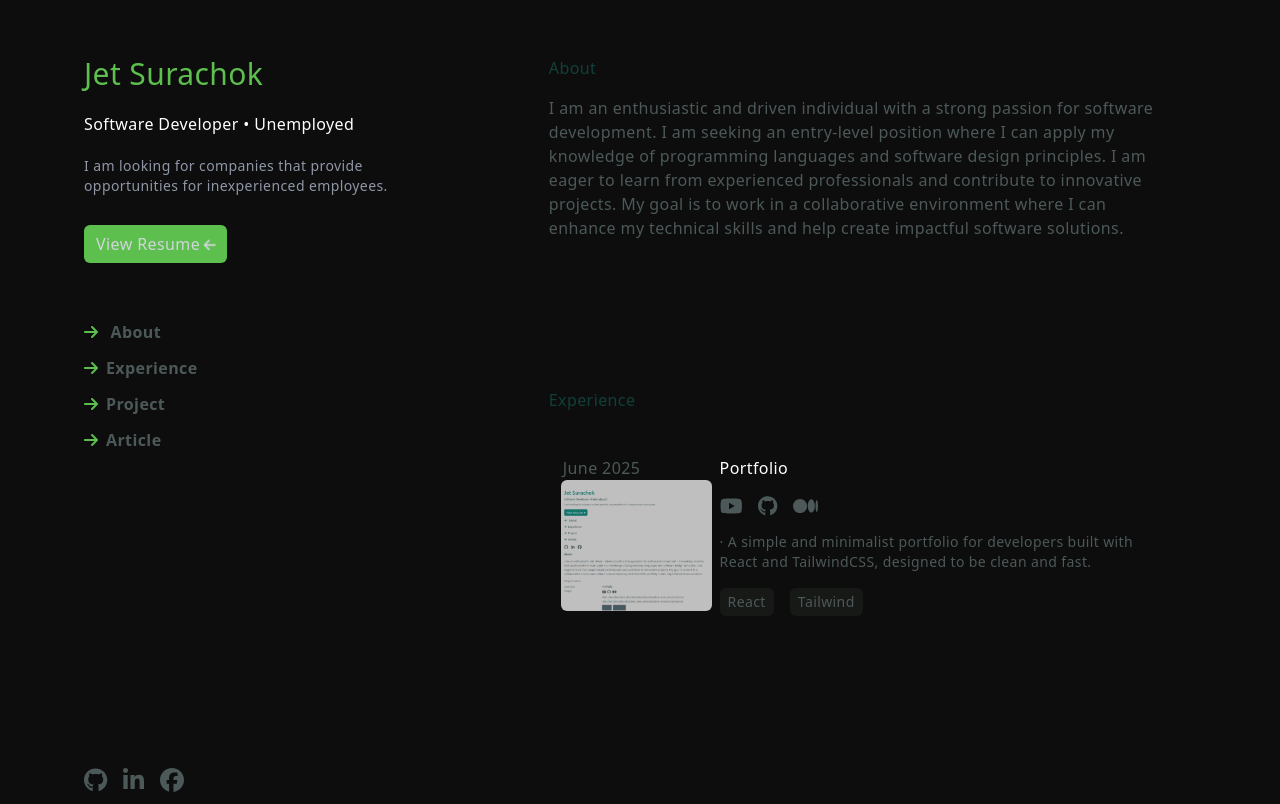
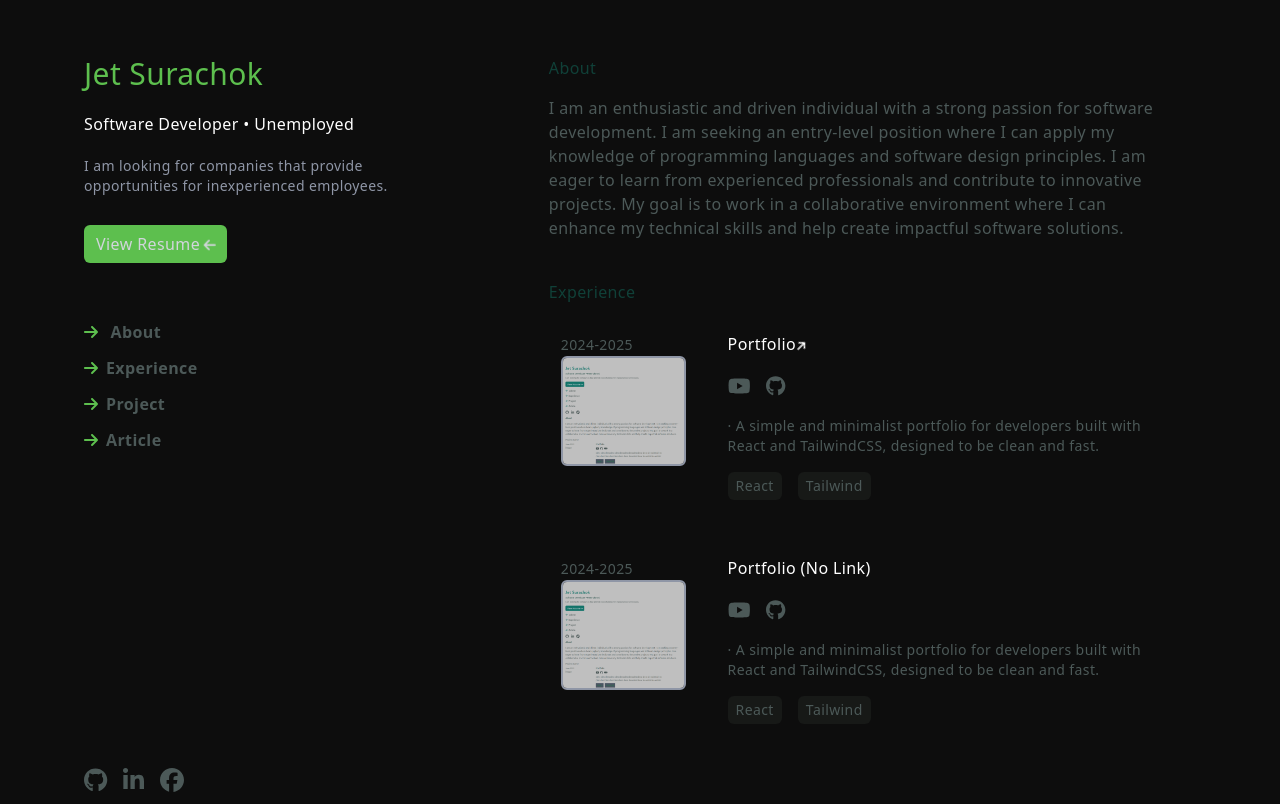
Before and after one commit to JSONBREAK/Portfolio, a React (Vite) app: page / in a window 1280 px wide. Built offline with nearby package versions, Linux system fonts and the light colour scheme.

Commit message:
Experience(TitleLink)

```diff
--- /dev/null
+++ b/src/components/FormattedDate/index.jsx
@@ -0,0 +1,11 @@
+
+import picExp from '../../assets/port.png'
+
+const FormattedDate = ({ isHover, children }) => {
+    return (
+        <div>
+            <span className={`text-sm ${isHover ? "text-PrimaryAccent" : ""} `}>{children}</span>
+        </div>
+    )
+}
+export default FormattedDate
--- /dev/null
+++ b/src/components/Picture/index.jsx
@@ -0,0 +1,11 @@
+
+const Picture = ({pic,title}) => {
+    return (
+        <div>
+            <img src={pic} alt={title} className="w-5/6 rounded-md border-2 border-PrimarySubContent" />
+        </div>
+
+    )
+}
+
+export default Picture;
--- /dev/null
+++ b/src/components/Tech/index.jsx
@@ -0,0 +1,14 @@
+import picExp from '../../assets/port.png'
+
+const Tech = ({isHover,children}) => {
+    return (
+        <div>
+            <span className={`text-sm ${isHover ? "text-PrimaryAccent" : ""} `}>June 2025</span>
+            {children}
+            <div>
+                <img src={picExp} className="object-scale-down rounded-md" />
+            </div>
+        </div>
+    )
+}
+export default Tech
--- /dev/null
+++ b/src/components/TitleLink/index.jsx
@@ -0,0 +1,20 @@
+import { faArrowRight } from "@fortawesome/free-solid-svg-icons"
+import { FontAwesomeIcon } from "@fortawesome/react-fontawesome"
+
+const TitleLink = ({ isHover, title, link }) => {
+    if (!link) {
+        return <div className={` ${isHover ? "text-PrimaryTitle" : "text-primaryHeader"}`}>
+                {title}
+        </div>
+    }
+    return (
+        <div className={` ${isHover ? "text-PrimaryTitle" : "text-primaryHeader"}`}>
+            <a href={link} target="_blank">
+                {title}
+            </a>
+            <FontAwesomeIcon icon={faArrowRight} className={`text-xs -rotate-45 duration-700 ease-in-out ${isHover ? "text-PrimaryTitle -translate-y-1 translate-x-1" : ""}`} />
+        </div>
+    )
+}
+
+export default TitleLink
--- a/src/sections/RightSection/Experience/index.jsx
+++ b/src/sections/RightSection/Experience/index.jsx
@@ -1,41 +1,74 @@
 import { faGithub, faMedium, faYoutube } from "@fortawesome/free-brands-svg-icons";
 import { FontAwesomeIcon } from "@fortawesome/react-fontawesome";
 import picExp from '../../../assets/port.png'
+
 import { useState } from "react";
+import { faArrowRight } from "@fortawesome/free-solid-svg-icons";
+import FormattedDate from "../../../components/FormattedDate";
+import Picture from "../../../components/Picture";
+import TitleLink from "../../../components/TitleLink";
+
 
 const Experience = () => {
   const [isMouseEnter, setIsMouseEnter] = useState({});
   return (
-    <div className="text-primarySubContent1 space-y-4">
-      <div className="text-PrimaryAccent font-medium">Experience</div>
+    <div className="text-primarySubContent1">
+      <div className="text-PrimaryAccent font-medium ">Experience</div>
       <div
         className={`grid grid-cols-[25%_75%] p-2 py-7 mx-1 hover:bg-primarySubContent2/[0.2] hover:rounded-xl ${isMouseEnter['exp1'] ? "bg-PrimaryTest" : ""}`}
         onMouseEnter={() => setIsMouseEnter({ 'exp1': true })}
         onMouseLeave={() => setIsMouseEnter({ 'exp1': false })}
       >
         <div>
-          <span className="w-5/6 bg-primarySubContent2 p-0.5 rounded-md">June 2025</span>
-          <div>
-            <img src={picExp} className="object-scale-down rounded-md" />
-          </div>
+          <FormattedDate isHover={isMouseEnter['exp1']}>2024-2025</FormattedDate>
+          <Picture pic={picExp} title="Portfolio" className="absolute inset-0 w-full h-full object-cover" />
         </div>
-        <div className="pl-2">
+        <div className="pl-4">
           <div className="flex flex-col space-y-4">
-            <div className={`text-primaryHeader ${isMouseEnter['exp1'] ? "text-PrimaryTitle" : ""}`}>Portfolio</div>
+            <TitleLink isHover={isMouseEnter['exp1']} title="Portfolio" link="https://jetsurachok.netlify.app/" />
             <div className="text-xl flex gap-4">
-              <FontAwesomeIcon icon={faYoutube} />
-              <FontAwesomeIcon icon={faGithub} />
-              <FontAwesomeIcon icon={faMedium} />
+              <a href="https://www.youtube.com/watch?v=DOUP5gwk2jI" target="_blank" className="hover:scale-110 hover:text-PrimaryTitle" ><FontAwesomeIcon icon={faYoutube} /></a>
+              <a href="https://github.com/JSONBREAK/Portfolio" target="_blank" className="hover:scale-110 hover:text-PrimaryTitle" ><FontAwesomeIcon icon={faGithub} /></a>
             </div>
             <div className="text-sm ">· A simple and minimalist portfolio for developers built with React and TailwindCSS, designed to be clean and fast.</div>
-            <div className="flex gap-4 text-sm">
-              <div className={`text-primarySubContent1 text-sm rounded-md bg-PrimarySubContent2/[0.3] px-2 py-1 ${isMouseEnter['exp1'] ? "text-PrimarySubtitle" : ""}`}>React</div>
-              <div className={`text-primarySubContent1 text-sm rounded-md bg-PrimarySubContent2/[0.3] px-2 py-1 ${isMouseEnter['exp1'] ? "text-PrimarySubtitle" : ""}`}>Tailwind</div>
+            <div>
+              <div className="flex gap-4 text-sm">
+                <div className={`text-primarySubContent1 text-sm rounded-md bg-PrimarySubContent2/[0.3] px-2 py-1 ${isMouseEnter['exp1'] ? "text-PrimaryTitle" : ""}`}>React</div>
+                <div className={`text-primarySubContent1 text-sm rounded-md bg-PrimarySubContent2/[0.3] px-2 py-1 ${isMouseEnter['exp1'] ? "text-PrimaryTitle" : ""}`}>Tailwind</div>
+              </div>
             </div>
           </div>
         </div>
+      </div>
 
+      <div
+        className={`grid grid-cols-[25%_75%] p-2 py-7 mx-1 hover:bg-primarySubContent2/[0.2] hover:rounded-xl ${isMouseEnter['exp2'] ? "bg-PrimaryTest" : ""}`}
+        onMouseEnter={() => setIsMouseEnter({ 'exp2': true })}
+        onMouseLeave={() => setIsMouseEnter({ 'exp2': false })}
+      >
+        <div>
+          <FormattedDate isHover={isMouseEnter['exp2']}>2024-2025</FormattedDate>
+          <Picture pic={picExp} title="Portfolio" className="absolute inset-0 w-full h-full object-cover" />
+        </div>
+        <div className="pl-4">
+          <div className="flex flex-col space-y-4">
+            <TitleLink isHover={isMouseEnter['exp2']} title="Portfolio (No Link)" link="" />
+            <div className="text-xl flex gap-4">
+              <a href="https://www.youtube.com/watch?v=DOUP5gwk2jI" target="_blank" className="hover:scale-110 hover:text-PrimaryTitle" ><FontAwesomeIcon icon={faYoutube} /></a>
+              <a href="https://github.com/JSONBREAK/Portfolio" target="_blank" className="hover:scale-110 hover:text-PrimaryTitle" ><FontAwesomeIcon icon={faGithub} /></a>
+            </div>
+            <div className="text-sm ">· A simple and minimalist portfolio for developers built with React and TailwindCSS, designed to be clean and fast.</div>
+            <div>
+              <div className="flex gap-4 text-sm">
+                <div className={`text-primarySubContent1 text-sm rounded-md bg-PrimarySubContent2/[0.3] px-2 py-1 ${isMouseEnter['exp2'] ? "text-PrimaryTitle" : ""}`}>React</div>
+                <div className={`text-primarySubContent1 text-sm rounded-md bg-PrimarySubContent2/[0.3] px-2 py-1 ${isMouseEnter['exp2'] ? "text-PrimaryTitle" : ""}`}>Tailwind</div>
+              </div>
+            </div>
+          </div>
+        </div>
       </div>
+
+
 
 
     </div>
--- a/src/sections/RightSection/index.jsx
+++ b/src/sections/RightSection/index.jsx
@@ -7,6 +7,7 @@ const RightSection = () => {
       <About />
       <Experience/>
 
+
     </div>
   )
 }
```
